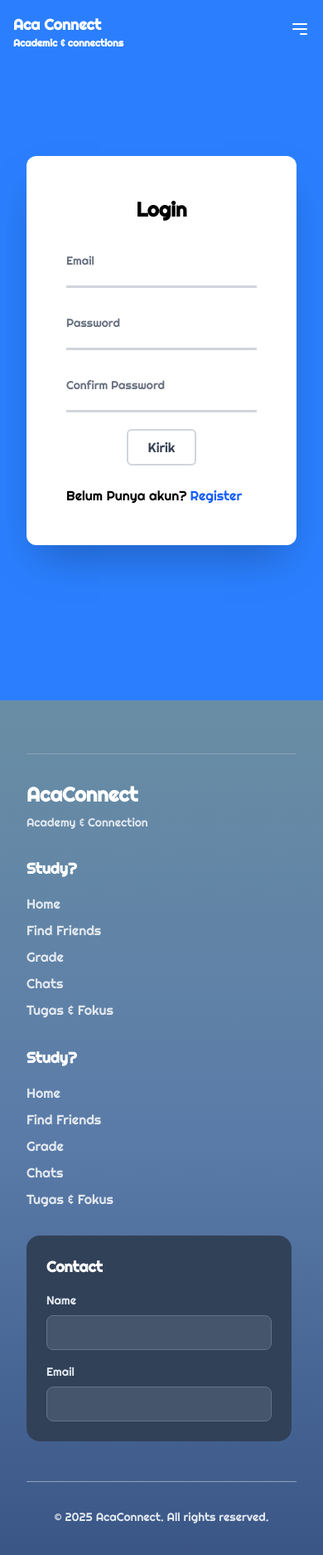
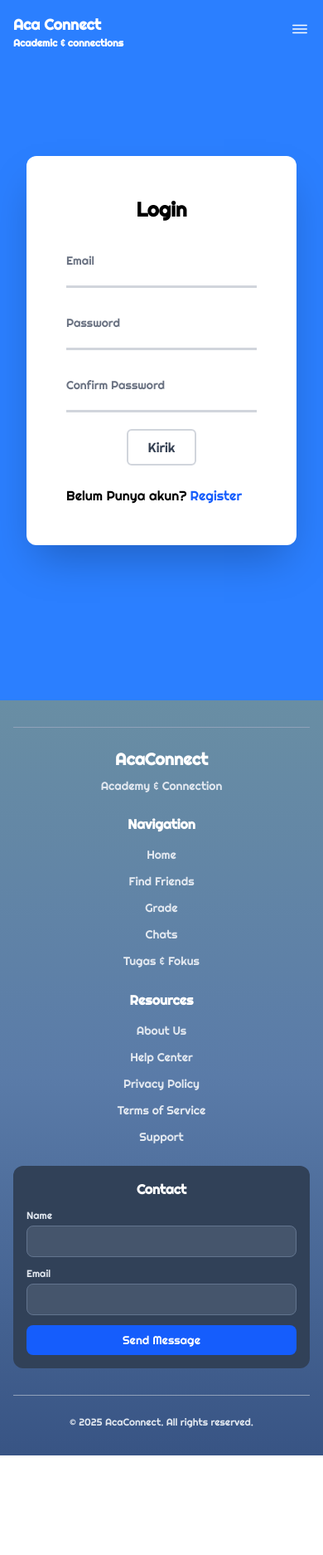
Before and after one commit to ayunisay/pekan-it-2025, a React (Vite) app: page /login in a window 390 px wide. Shown: the top 1874 px of the page at 83% size. After the commit the page ends 1754 px from the top, so only its background shows below. Built offline with nearby package versions, Linux system fonts and the light colour scheme.

Commit message:
Update component

```diff
--- a/src/components/Button.tsx
+++ b/src/components/Button.tsx
@@ -18,6 +18,11 @@ type ButtonProps = {
    * @default false
    */
   disabled?: boolean;
+  icon?: React.ComponentType<any>;
+  /**
+   * @default 'left'
+   */
+  iconPosition?: 'left' | 'right';
 } & React.ButtonHTMLAttributes<HTMLButtonElement>;
 
 export const MyButton: React.FC<ButtonProps> = ({
@@ -27,10 +32,12 @@ export const MyButton: React.FC<ButtonProps> = ({
   loading = false,
   disabled = false,
   className = '',
+  icon: IconComponent,
+  iconPosition = 'left',
   onClick,
   ...rest
 }) => {
-  const baseStyles = 'font-medium rounded-md transition-all duration-200 ease-in-out transform focus:outline-none focus:ring-2 disabled:cursor-not-allowed disabled:opacity-50';
+  const baseStyles = 'font-medium transition-all duration-200 ease-in-out transform focus:outline-none focus:ring-2 disabled:cursor-not-allowed disabled:opacity-50';
 
   const sizeStyles = {
     small: 'px-3 py-1.5 text-sm',
@@ -38,11 +45,17 @@ export const MyButton: React.FC<ButtonProps> = ({
     large: 'px-8 py-3 text-lg'
   };
 
+  const iconSizes = {
+    small: 'w-4 h-4',
+    medium: 'w-5 h-5',
+    large: 'w-6 h-6'
+  };
+
   const variantStyles = {
-    primary: 'bg-white hover:bg-gray-50 active:bg-gray-100 text-gray-700 hover:text-gray-900 border-2 border-gray-300 hover:border-blue-400 hover:shadow-lg hover:-translate-y-0.5 active:translate-y-0 active:shadow-sm focus:ring-blue-300',
-    secondary: 'bg-blue-600 hover:bg-blue-700 active:bg-blue-800 text-white shadow-md hover:shadow-lg hover:-translate-y-0.5 active:translate-y-0 focus:ring-blue-300',
-    danger: 'bg-red-600 hover:bg-red-700 active:bg-red-800 text-white shadow-md hover:shadow-lg hover:-translate-y-0.5 active:translate-y-0 focus:ring-red-300',
-    outline: 'bg-transparent hover:bg-blue-50 active:bg-blue-100 text-blue-600 hover:text-blue-700 border-2 border-blue-600 hover:border-blue-700 hover:shadow-md hover:-translate-y-0.5 active:translate-y-0 focus:ring-blue-300',
+    primary: 'bg-white hover:bg-gray-50 active:bg-gray-100 text-gray-700 hover:text-gray-900 border-2 border-gray-300 hover:border-blue-400 hover:shadow-lg hover:-translate-y-0.5 active:translate-y-0 active:shadow-sm focus:ring-blue-300 rounded-md',
+    secondary: 'bg-blue-600 hover:bg-blue-700 active:bg-blue-800 text-white shadow-md hover:shadow-lg hover:-translate-y-0.5 active:translate-y-0 focus:ring-blue-300 rounded-md',
+    danger: 'bg-red-600 hover:bg-red-700 active:bg-red-800 text-white shadow-md hover:shadow-lg hover:-translate-y-0.5 active:translate-y-0 focus:ring-red-300 rounded-md',
+    outline: 'bg-transparent hover:bg-blue-50 active:bg-blue-100 text-blue-600 hover:text-blue-700 border-2 border-blue-600 hover:border-blue-700 hover:shadow-md hover:-translate-y-0.5 active:translate-y-0 focus:ring-blue-300 rounded-md',
     accent: 'bg-yellow-400 hover:bg-yellow-500 active:bg-yellow-600 text-gray-900 shadow-md hover:shadow-lg hover:-translate-y-0.5 active:translate-y-0 focus:ring-yellow-300 rounded-full'
   };
 
@@ -67,7 +80,16 @@ export const MyButton: React.FC<ButtonProps> = ({
             <path className="opacity-75" fill="currentColor" d="m4 12a8 8 0 018-8V0C5.373 0 0 5.373 0 12h4zm2 5.291A7.962 7.962 0 014 12H0c0 3.042 1.135 5.824 3 7.938l3-2.647z"></path>
           </svg>
         )}
+
+        {!loading && IconComponent && iconPosition === 'left' && (
+          <IconComponent className={iconSizes[size]} />
+        )}
+
         <span>{text}</span>
+
+        {!loading && IconComponent && iconPosition === 'right' && (
+          <IconComponent className={iconSizes[size]} />
+        )}
       </span>
     </button>
   );
--- a/src/components/Footer.tsx
+++ b/src/components/Footer.tsx
@@ -1,7 +1,7 @@
 import { Link } from 'react-router';
 
 type FooterProps = {
-  className? :string
+  className?: string
 }
 
 const Footer: React.FC<FooterProps> = ({
@@ -9,65 +9,68 @@ const Footer: React.FC<FooterProps> = ({
   ...rest
 }) => {
   return (
-    <footer className="bg-gradient-to-b from-tertiary via-[#5a7ba8] to-primary py-16 px-8">
-      <div className="max-w-6xl mx-auto border-t border-slate-400 pt-8">
-        <div className="grid grid-cols-1 md:grid-cols-4 gap-8 mb-12">
-          <div className="col-span-1">
-            <h2 className="text-white text-2xl font-bold mb-2">AcaConnect</h2>
+    <footer className={`bg-gradient-to-b from-tertiary via-[#5a7ba8] to-primary py-8 sm:py-12 md:py-16 px-4 sm:px-6 md:px-8 ${className}`}>
+      <div className="max-w-6xl mx-auto border-t border-slate-400 pt-6 sm:pt-8">
+        <div className="grid grid-cols-1 sm:grid-cols-2 lg:grid-cols-4 gap-6 sm:gap-8 mb-8 sm:mb-12">
+
+          <div className="col-span-1 text-center sm:text-left">
+            <h2 className="text-white text-xl sm:text-2xl font-bold mb-2">AcaConnect</h2>
             <p className="text-slate-200 text-sm">Academy & Connection</p>
           </div>
 
-        <div className="col-span-1">
-          <h3 className="text-white text-lg font-semibold mb-4">Study?</h3>
-          <ul className="space-y-2">
-              <li><Link to="#" className="text-slate-200 hover:text-white transition-colors">Home</Link></li>
-              <li><Link to="#" className="text-slate-200 hover:text-white transition-colors">Find Friends</Link></li>
-              <li><Link to="#" className="text-slate-200 hover:text-white transition-colors">Grade</Link></li>
-              <li><Link to="#" className="text-slate-200 hover:text-white transition-colors">Chats</Link></li>
-              <li><Link to="#" className="text-slate-200 hover:text-white transition-colors">Tugas & Fokus</Link></li>
-          </ul>
-        </div>
-
+          <div className="col-span-1">
+            <h3 className="text-white text-base sm:text-lg font-semibold mb-3 sm:mb-4 text-center sm:text-left">Navigation</h3>
+            <ul className="space-y-2 text-center sm:text-left">
+              <li><Link to="#" className="text-slate-200 hover:text-white transition-colors text-sm sm:text-base">Home</Link></li>
+              <li><Link to="#" className="text-slate-200 hover:text-white transition-colors text-sm sm:text-base">Find Friends</Link></li>
+              <li><Link to="#" className="text-slate-200 hover:text-white transition-colors text-sm sm:text-base">Grade</Link></li>
+              <li><Link to="#" className="text-slate-200 hover:text-white transition-colors text-sm sm:text-base">Chats</Link></li>
+              <li><Link to="#" className="text-slate-200 hover:text-white transition-colors text-sm sm:text-base">Tugas & Fokus</Link></li>
+            </ul>
+          </div>
 
           <div className="col-span-1">
-            <h3 className="text-white text-lg font-semibold mb-4">Study?</h3>
-            <ul className="space-y-2">
-                <li><Link to="#" className="text-slate-200 hover:text-white transition-colors">Home</Link></li>
-                <li><Link to="#" className="text-slate-200 hover:text-white transition-colors">Find Friends</Link></li>
-                <li><Link to="#" className="text-slate-200 hover:text-white transition-colors">Grade</Link></li>
-                <li><Link to="#" className="text-slate-200 hover:text-white transition-colors">Chats</Link></li>
-                <li><Link to="#" className="text-slate-200 hover:text-white transition-colors">Tugas & Fokus</Link></li>
+            <h3 className="text-white text-base sm:text-lg font-semibold mb-3 sm:mb-4 text-center sm:text-left">Resources</h3>
+            <ul className="space-y-2 text-center sm:text-left">
+              <li><Link to="#" className="text-slate-200 hover:text-white transition-colors text-sm sm:text-base">About Us</Link></li>
+              <li><Link to="#" className="text-slate-200 hover:text-white transition-colors text-sm sm:text-base">Help Center</Link></li>
+              <li><Link to="#" className="text-slate-200 hover:text-white transition-colors text-sm sm:text-base">Privacy Policy</Link></li>
+              <li><Link to="#" className="text-slate-200 hover:text-white transition-colors text-sm sm:text-base">Terms of Service</Link></li>
+              <li><Link to="#" className="text-slate-200 hover:text-white transition-colors text-sm sm:text-base">Support</Link></li>
             </ul>
-            </div>
+          </div>
 
+          <div className="col-span-1 sm:col-span-2 lg:col-span-1">
+            <div className="bg-slate-700 p-4 sm:p-6 rounded-xl sm:rounded-2xl w-full max-w-sm mx-auto lg:max-w-none">
+              <h3 className="text-white text-base sm:text-lg font-semibold mb-3 sm:mb-4 text-center lg:text-left">Contact</h3>
 
-          <div className="col-span-1">
-            <div className="bg-slate-700 p-6 rounded-2xl w-80">
-              <h3 className="text-white text-lg font-semibold mb-4">Contact</h3>
-
-              <div className="space-y-4">
+              <div className="space-y-3 sm:space-y-4">
                 <div>
-                  <label className="text-slate-200 text-sm block mb-2">Name</label>
+                  <label className="text-slate-200 text-xs sm:text-sm block mb-1 sm:mb-2">Name</label>
                   <input
                     type="text"
-                    className="w-full px-4 py-2 bg-slate-600 border border-slate-500 rounded-lg text-white placeholder-slate-400 focus:outline-none focus:ring-2 focus:ring-blue-500 focus:border-transparent"
+                    className="w-full px-3 sm:px-4 py-2 bg-slate-600 border border-slate-500 rounded-lg text-white placeholder-slate-400 focus:outline-none focus:ring-2 focus:ring-blue-500 focus:border-transparent text-sm sm:text-base"
                   />
                 </div>
 
                 <div>
-                  <label className="text-slate-200 text-sm block mb-2">Email</label>
+                  <label className="text-slate-200 text-xs sm:text-sm block mb-1 sm:mb-2">Email</label>
                   <input
                     type="email"
-                    className="w-full px-4 py-2 bg-slate-600 border border-slate-500 rounded-lg text-white placeholder-slate-400 focus:outline-none focus:ring-2 focus:ring-blue-500 focus:border-transparent"
+                    className="w-full px-3 sm:px-4 py-2 bg-slate-600 border border-slate-500 rounded-lg text-white placeholder-slate-400 focus:outline-none focus:ring-2 focus:ring-blue-500 focus:border-transparent text-sm sm:text-base"
                   />
                 </div>
+
+                <button className="w-full bg-blue-600 hover:bg-blue-700 text-white py-2 px-4 rounded-lg transition-colors text-sm sm:text-base font-medium">
+                  Send Message
+                </button>
               </div>
             </div>
           </div>
         </div>
 
-        <div className="border-t border-slate-400 pt-8">
-          <p className="text-slate-200 text-center text-sm">
+        <div className="border-t border-slate-400 pt-6 sm:pt-8">
+          <p className="text-slate-200 text-center text-xs sm:text-sm">
             © 2025 AcaConnect. All rights reserved.
           </p>
         </div>
@@ -76,4 +79,4 @@ const Footer: React.FC<FooterProps> = ({
   );
 }
 
-export default Footer
+export default Footer;
--- a/src/components/Navbar.tsx
+++ b/src/components/Navbar.tsx
@@ -1,26 +1,35 @@
-import { useState } from 'react';
-import profileIcon1 from '../assets/icons/profileIcon1.png';
-import profileIcon2 from '../assets/icons/profileIcon2.png';
-import tugasIcon1 from '../assets/icons/tugasIcon1.png';
-import tugasIcon2 from '../assets/icons/tugasIcon2.png';
-import { Link, useLocation } from 'react-router';
+import { useState } from "react";
+import profileIcon1 from "../assets/icons/profileIcon1.png";
+import profileIcon2 from "../assets/icons/profileIcon2.png";
+import tugasIcon1 from "../assets/icons/tugasIcon1.png";
+import tugasIcon2 from "../assets/icons/tugasIcon2.png";
+import { Link, useLocation } from "react-router";
+import { IoIosMenu, IoMdClose } from "react-icons/io";
 
 const Navbar = () => {
   const location = useLocation();
   const [isMenuOpen, setIsMenuOpen] = useState(false);
+  const [isTaskOpen, setIsTaskOpen] = useState(false);
 
 const isActive = (path: string) => {
-    return location.pathname === path;
+  if (path === "/") {
+    return location.pathname === "/";
+  }
+  return location.pathname.startsWith(path);
 };
 
-  const isLogin = (user: string) => {
-    if(!user == null) return true
-  }
+  const isTugasFokusActive =
+    isActive("/todo") ||
+    isActive("/pomodoro");
+
+  // const isLogin = (user: string) => {
+  //   if(!user == null) return true
+  // }
 
   const linkClass = (path: string) => {
     return isActive(path)
-      ? 'text-yellow-400 hover:text-yellow-300 font-semibold'
-      : 'text-white hover:text-gray-300 font-semibold';
+      ? "text-yellow-400 hover:text-yellow-300 font-semibold"
+      : "text-white hover:text-gray-300 font-semibold";
   };
 
   const toggleMenu = () => {
@@ -29,93 +38,120 @@ const Navbar = () => {
 
   return (
     <>
-      <nav className='fixed top-0 left-0 w-full p-4 z-50 bg-transparent bg-opacity-50'>
-        <div className='container mx-auto flex justify-between items-center'>
-          <div className='text-white text-lg font-bold z-50'>
-            <Link to='/' className='hover:text-gray-300'>
+      <nav className="fixed top-0 left-0 w-full p-4 z-50 bg-transparent bg-opacity-50">
+        <div className="container mx-auto flex justify-between items-center">
+          <div className="text-white text-lg font-bold z-50">
+            <Link to="/" className="hover:text-gray-300">
               <p>Aca Connect</p>
-              <p className='text-xs'>Academic & connections</p>
+              <p className="text-xs">Academic & connections</p>
             </Link>
           </div>
 
-          <div className='md:hidden'>
-            <button onClick={toggleMenu} className='text-white focus:outline-none'>
-              <svg
-                className='w-6 h-6'
-                fill='none'
-                stroke='currentColor'
-                viewBox='0 0 24 24'
-                xmlns='http://www.w3.org/2000/svg'
+          <div className="md:hidden">
+            <button
+              onClick={toggleMenu}
+              className="text-white focus:outline-none"
             >
               {isMenuOpen ? (
-                  <path
-                    strokeLinecap='round'
-                    strokeLinejoin='round'
-                    strokeWidth='2'
-                    d='M6 18L18 6M6 6l12 12'
-                  ></path>
+                <IoMdClose className="w-6 h-6 text-current" />
               ) : (
-                  <path
-                    strokeLinecap='round'
-                    strokeLinejoin='round'
-                    strokeWidth='2'
-                    d='M4 6h16M4 12h16m-7 6h7'
-                  ></path>
+                <IoIosMenu className="w-6 h-6 text-current" />
               )}
-              </svg>
             </button>
           </div>
 
           <div
             className={`md:flex flex-grow items-center justify-end ${
-              isMenuOpen ? 'block absolute top-0 left-0 w-full h-screen bg-black bg-opacity-90 flex-col py-20' : 'hidden'
+              isMenuOpen
+                ? "block absolute top-0 left-0 w-full h-screen bg-black bg-opacity-90 flex-col py-20"
+                : "hidden"
             } md:relative md:bg-transparent md:h-auto md:py-0`}
           >
-            <ul className={`flex ${isMenuOpen ? 'flex-col items-center space-y-8 text-xl' : 'flex-row space-x-6'} md:flex-row md:space-x-6 md:space-y-0`}>
+            <ul
+              className={`flex ${isMenuOpen ? "flex-col items-center space-y-8 text-xl" : "flex-row space-x-6"} md:flex-row md:space-x-6 md:space-y-0`}
+            >
               <li>
-                <Link to='/' className={linkClass('/')} onClick={() => setIsMenuOpen(false)}>
+                <Link
+                  to="/"
+                  className={linkClass("/")}
+                  onClick={() => setIsMenuOpen(false)}
+                >
                   Home
                 </Link>
               </li>
               <li>
-                <Link to='/friend' className={linkClass('/find')} onClick={() => setIsMenuOpen(false)}>
+                <Link
+                  to="/friend"
+                  className={linkClass("/find")}
+                  onClick={() => setIsMenuOpen(false)}
+                >
                   Find Friends
                 </Link>
               </li>
               <li>
-                <Link to='/grade' className={linkClass('/grade')} onClick={() => setIsMenuOpen(false)}>
+                <Link
+                  to="/grade"
+                  className={linkClass("/grade")}
+                  onClick={() => setIsMenuOpen(false)}
+                >
                   Grade
                 </Link>
               </li>
               <li>
-                <Link to='/chat' className={linkClass('/chat')} onClick={() => setIsMenuOpen(false)}>
+                <Link
+                  to="/chat"
+                  className={linkClass("/chat")}
+                  onClick={() => setIsMenuOpen(false)}
+                >
                   Chat
                 </Link>
               </li>
-              <li className='group flex flex-row justify-center items-center'>
-                <Link to='/pomodoro' className={`${linkClass('/pomodoro')} flex items-center`} onClick={() => setIsMenuOpen(false)}>
+              <li className="group relative flex flex-row justify-center items-center">
+                <button
+                  onClick={() => setIsTaskOpen(!isTaskOpen)}
+                  className={`${
+                    isTugasFokusActive
+                      ? linkClass("/todo")
+                      : linkClass("/yanglaen")
+                  } flex items-center focus:outline-none`}
+                >
                   Tugas & Fokus
                   <img
-                    src={isActive('/pomodoro') ? tugasIcon2 : tugasIcon1}
-                    className='w-4 h-full ml-2 group-hover:opacity-70 transition-opacity duration-200'
+                    src={isTugasFokusActive ? tugasIcon2 : tugasIcon1}
+                    className="w-4 h-full ml-2 group-hover:opacity-70 transition-opacity duration-200"
                     alt="Tugas & Fokus Icon"
                   />
+                </button>
+
+                {isTaskOpen && (
+                  <ul className="absolute left-1/2 -translate-x-1/2 top-full mt-2 w-40 bg-white rounded-2xl shadow-lg z-10">
+                    <li className="px-4 py-2 hover:bg-primary cursor-pointer rounded-2xl">
+                      <Link to="/todo" onClick={() => { setIsMenuOpen(false); setIsTaskOpen(false); }}>
+                        To-do List
+                      </Link>
+                    </li>
+                    <li className="px-4 py-2 hover:bg-primary cursor-pointer rounded-2xl">
+                      <Link to="/pomodoro" onClick={() => { setIsMenuOpen(false); setIsTaskOpen(false); }}>
+                        Pomodoro
                       </Link>
                     </li>
                   </ul>
+                )}
+              </li>
+            </ul>
 
-            <div className={`${isMenuOpen ? 'mt-8' : 'md:ml-10 mt-0'}`}>
+            <div className={`${isMenuOpen ? "mt-8" : "md:ml-10 mt-0"}`}>
               <Link
-                to='/profile'
-                className={`${linkClass('/profile')} group flex flex-col items-center gap-1`}
+                to="/profile"
+                className={`${linkClass("/profile")} group flex flex-col items-center gap-1`}
                 onClick={() => setIsMenuOpen(false)}
               >
                 <img
-                  src={isActive('/profile') ? profileIcon2 : profileIcon1}
-                  alt='Profile'
-                  className='w-6 group-hover:opacity-70 transition-opacity duration-200'
+                  src={isActive("/profile") ? profileIcon2 : profileIcon1}
+                  alt="Profile"
+                  className="w-6 group-hover:opacity-70 transition-opacity duration-200"
                 />
-                <p className='text-xs'>
+                <p className="text-xs">
                   {/* {isLogin} ? user.name : Login */}
                   Baskara
                 </p>
```
Lines whose indentation alone changed are shown as unchanged.
